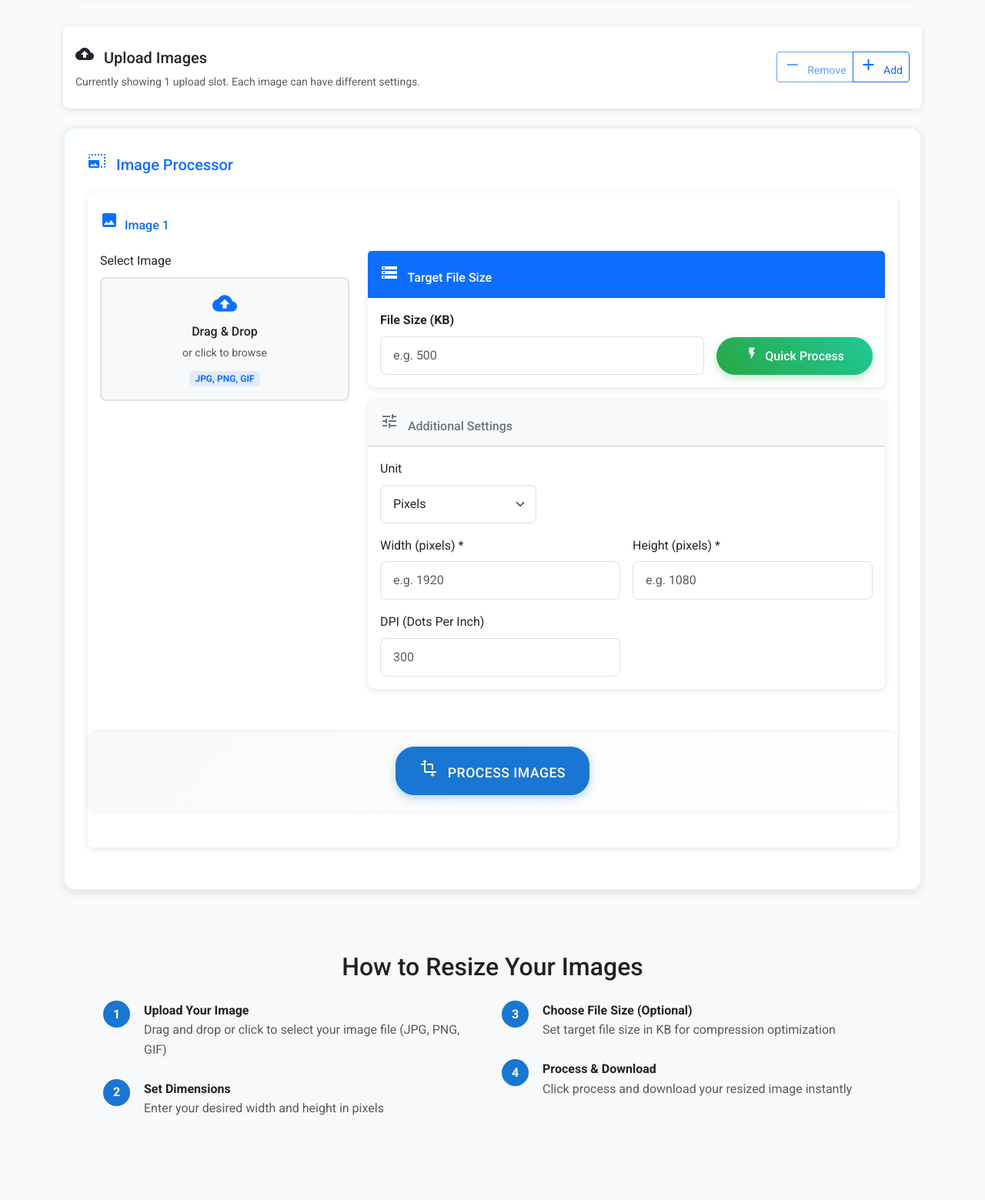
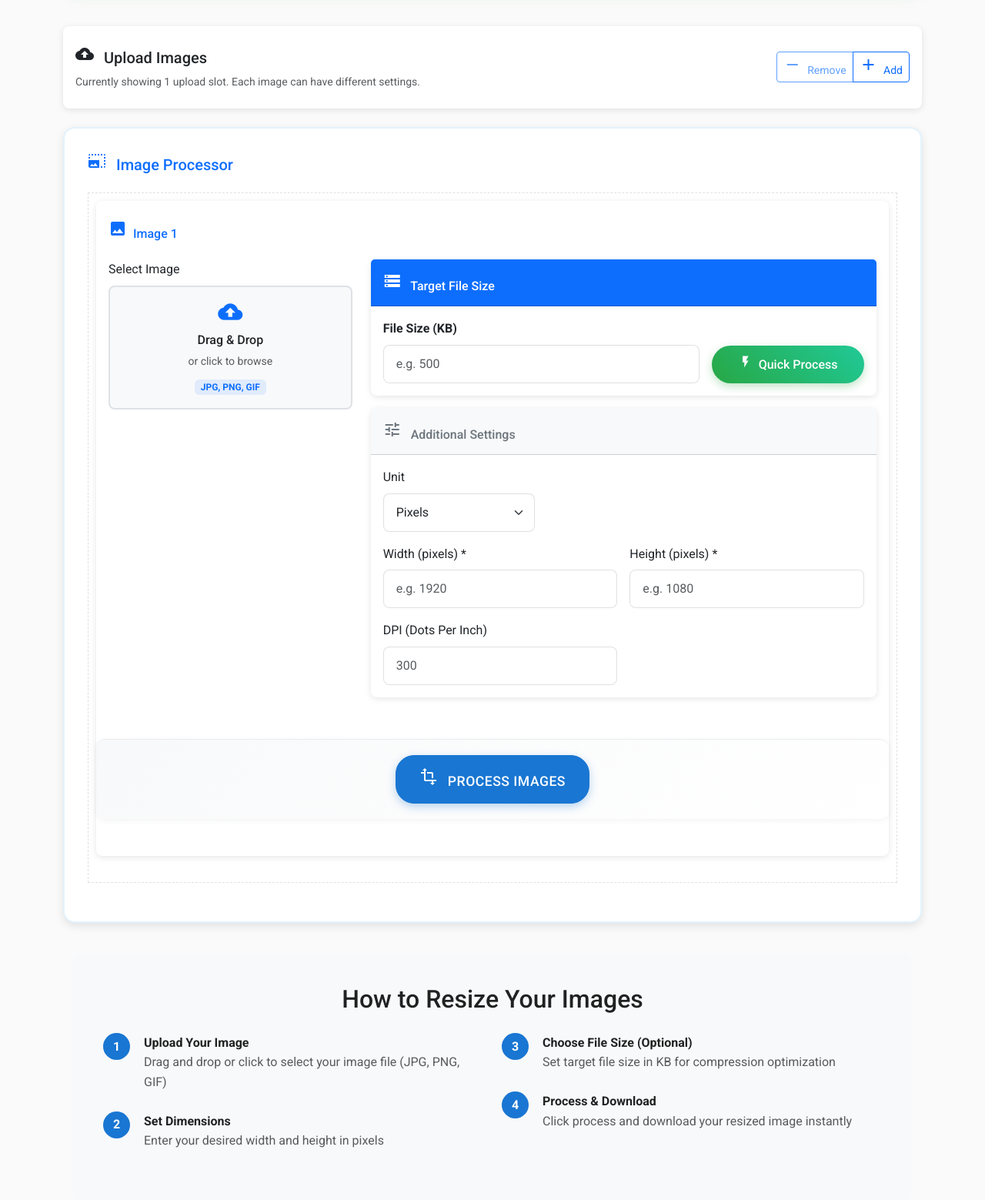
Before and after one commit to rishavp15/imagesresizer, a Django app: page / in a window 1280 px wide. Shown: the part 424-1983 px from the top of the page at 77% size. Run offline with Django 4.2, Linux system fonts and the light colour scheme; some libraries are stand-ins or nearby versions.

Commit message:
28, June Debug 1

```diff
--- a/image_processor/templates/image_processor/home.html
+++ b/image_processor/templates/image_processor/home.html
@@ -363,6 +363,14 @@
     #process-images-btn:disabled {
         transform: none;
         box-shadow: 0 2px 4px rgba(0,0,0,0.1);
+    }
+
+    /* Debug styling for image-slots-container */
+    .image-slots-container {
+        min-height: 100px;
+        border: 1px dashed #e0e0e0;
+        padding: 10px;
+        margin-bottom: 20px;
     }
 </style>
 {% endblock %}
@@ -1290,6 +1298,9 @@ document.addEventListener('DOMContentLoaded', function() {
         const template = document.getElementById('image-slot-template');
         const newIndex = currentSlotCount;
 
+        console.log(`DEBUG: Adding new slot with index ${newIndex}`);
+        console.log(`DEBUG: Container before adding:`, container);
+
         // Create new slot from template
         let newSlotHTML = template.innerHTML;
         newSlotHTML = newSlotHTML.replace(/__INDEX__/g, newIndex);
@@ -1304,6 +1315,9 @@ document.addEventListener('DOMContentLoaded', function() {
 
         container.appendChild(newSlot);
 
+        console.log(`DEBUG: Slot added. Container after adding:`, container);
+        console.log(`DEBUG: Total slots in container:`, container.querySelectorAll('[id^="image-slot-"]').length);
+
         // Initialize event listeners for the new slot
         initializeNewSlot(newIndex);
 
@@ -1311,6 +1325,12 @@ document.addEventListener('DOMContentLoaded', function() {
 
         // Update all slot numbers to ensure they are sequential
         updateAllSlotNumbers();
+
+        // Debug: Check process button position
+        const processButton = document.getElementById('process-button-container');
+        console.log(`DEBUG: Process button container:`, processButton);
+        console.log(`DEBUG: Process button parent:`, processButton?.parentElement);
+        console.log(`DEBUG: Process button is in image-slots-container:`, container.contains(processButton));
     }
 
     function removeLastSlot() {
```
